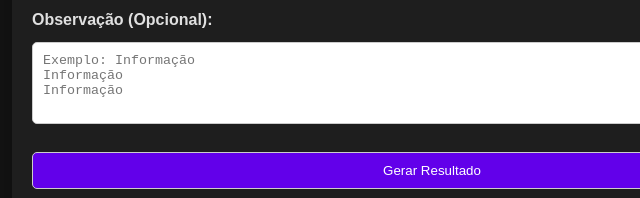
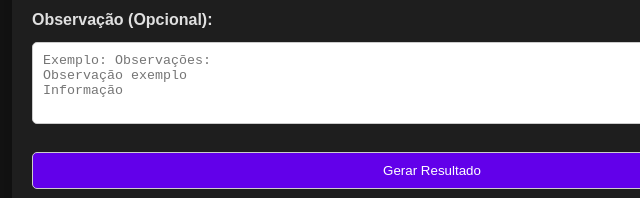
Before and after one commit to JackyMayers/leital, a plain HTML site: page index.html in a window 1280 px wide. Shown: the part 1156-1354 px from the top of the page, 208-848 px from the left. Drawn offline with Linux system fonts and the light colour scheme.

Commit message:
Update index.html

```diff
--- a/index.html
+++ b/index.html
@@ -150,7 +150,7 @@
             <input type="text" id="rumo" placeholder="Exemplo: rumo" required>
 
             <label for="observacao">Observação (Opcional):</label>
-            <textarea id="observacao" rows="4" placeholder="Exemplo: Informação&#10;Informação&#10;Informação"></textarea>
+            <textarea id="observacao" rows="4" placeholder="Exemplo: Observações:&#10;Observação exemplo&#10;Informação"></textarea>
 
             <button type="button" onclick="gerarResultado()">Gerar Resultado</button>
         </form>
```
